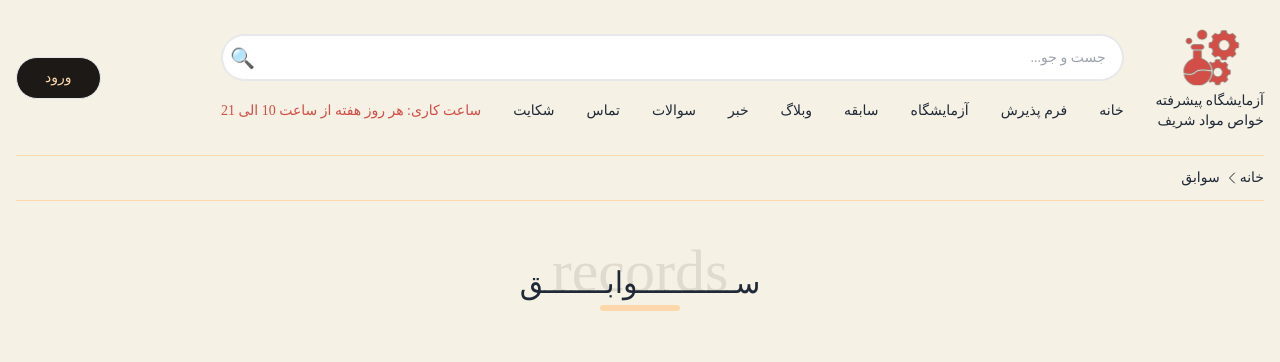
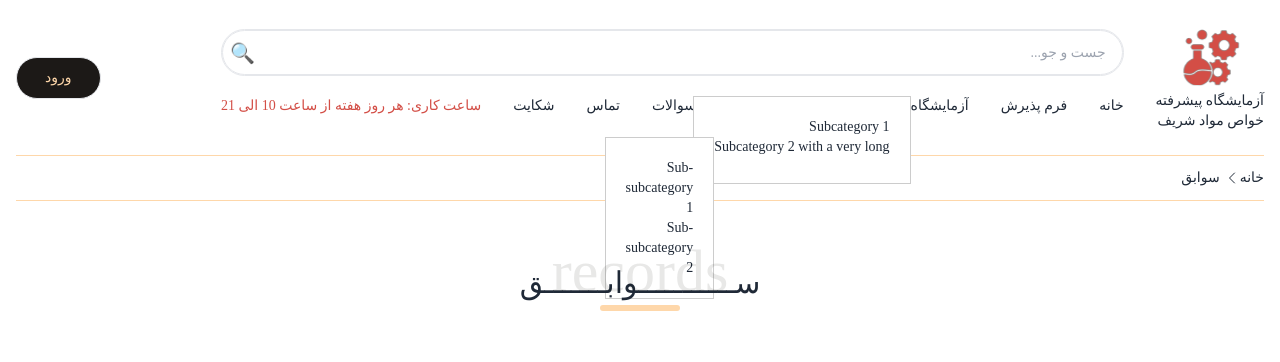
Before and after one commit to PouyaBaniadam2000/SharifLaboratory, a Django app: page /records/list in a window 1280 px wide. Shown: the top 362 px of the page. Run offline with Django 4.2, Linux system fonts and the light colour scheme; data comes from the database, SQL or seed files in the repository; some libraries are stand-ins or nearby versions.

Commit message:
nothing special!

```diff
--- a/record/templates/record/record_list.html
+++ b/record/templates/record/record_list.html
@@ -1,5 +1,7 @@
 {% extends 'base.html' %}
 {% load static %}
+
+{% block title %} سابقه {% endblock %}
 
 {% block content %}
 
--- a/templates/base.html
+++ b/templates/base.html
@@ -5,12 +5,35 @@
 <head>
     <meta charset="UTF-8"/>
     <meta name="viewport" content="width=device-width, initial-scale=1.0"/>
+    <link rel="stylesheet" href="{% static 'node_modules/swiper/swiper-bundle.min.css' %}"/>
+    <link rel="stylesheet" href="{% static 'public/build/style.css' %}"/>
+    <style>
+        /* Additional custom styles */
+        .sub-menu {
+            display: block;
+            position: absolute;
+            top: 0;
+            right: 100%;
+            background: white;
+            border: 1px solid #ccc;
+            padding: 20px;
+        }
 
-    <link
-            rel="stylesheet"
-            href="{% static 'node_modules/swiper/swiper-bundle.min.css' %}"
-    />
-    <link rel="stylesheet" href="{% static 'public/build/style.css' %}"/>
+        li:hover .sub-menu {
+            display: block;
+        }
+
+        .sub-menu:hover .category {
+            display: block;
+        }
+
+        .category {
+            display: inline-block;
+            white-space: nowrap;
+            overflow: hidden;
+            text-overflow: ellipsis;
+        }
+    </style>
     <title>{% block title %} {% endblock %}</title>
 </head>
 <body class="font-YekanBakh-Regular text-sm bg-[#f5f1e4]">
@@ -27,10 +50,8 @@
 
                             <svg xmlns="http://www.w3.org/2000/svg" fill="none" viewBox="0 0 24 24" stroke-width="1.5"
                                  stroke="currentColor" class="w-6 h-6 stroke-black swap-off fill-current">
-                                <path
-                                        stroke-linecap="round"
-                                        stroke-linejoin="round"
-                                        d="M3.75 6.75h16.5M3.75 12h16.5m-16.5 5.25h16.5"
+                                <path stroke-linecap="round" stroke-linejoin="round"
+                                      d="M3.75 6.75h16.5M3.75 12h16.5m-16.5 5.25h16.5"
                                 ></path>
                             </svg>
 
@@ -44,9 +65,7 @@
                         <label for="my-drawer-4" class="drawer-overlay"></label>
                         <ul class="menu p-4 w-80 h-full bg-base-200 text-base-content">
                             <div class="drawer-content text-left">
-                                <label
-                                        for="my-drawer-4"
-                                        class="swap swap-rotate drawer-button">
+                                <label for="my-drawer-4" class="swap swap-rotate drawer-button">
                                     <svg xmlns="http://www.w3.org/2000/svg" fill="none" viewBox="0 0 24 24"
                                          stroke-width="1.5" stroke="currentColor" class="w-6 h-6">
                                         <path stroke-linecap="round" stroke-linejoin="round" d="M6 18L18 6M6 6l12 12"/>
@@ -63,8 +82,7 @@
                                     </button>
                                     <input type="search" id="searchbar" name="q" placeholder="جست و جو..."
                                            class="w-48 px-4 py-2 rounded-full border focus:outline-none focus:ring-2 pl-10"
-                                           style="width: inherit"
-                                    />
+                                           style="width: inherit"/>
                                 </div>
                             </form>
                             <li>
@@ -136,6 +154,7 @@
                         </div>
                     </form>
                     <br/>
+
                     <ul class="flex gap-x-8 mt-12">
                         <li>
                             <a class="hover:border-b hover:border-orange-200 pb-1 duration-300"
@@ -145,9 +164,28 @@
                             <a class="hover:border-b hover:border-orange-200 pb-1 duration-300"
                                href="{% url 'admission:form' %}">فرم پذیرش</a>
                         </li>
-                        <li>
-                            <a class="hover:border-b hover:border-orange-200 pb-1 duration-300"
-                               href="{% url 'admission:form' %}">آزمایشگاه</a>
+                        <li class="relative group">
+                            <a class="hover:border-b hover:border-orange-200 pb-1 duration-300 category" href="#">آزمایشگاه</a>
+                            <!-- Subcategories for "آزمایشگاه" -->
+                            <ul class="sub-menu">
+                                <li>
+                                    <a href="#">Subcategory 1</a>
+                                </li>
+                                <li class="relative group">
+                                    <a class="category" href="#">Subcategory 2 with a very long</a>
+                                    <!-- Sub-subcategories for "Subcategory 2" -->
+                                    <ul class="sub-menu">
+                                        <li>
+                                            <a href="#">Sub-subcategory 1</a>
+                                        </li>
+                                        <li>
+                                            <a href="#">Sub-subcategory 2</a>
+                                        </li>
+                                        <!-- Add more sub-subcategories as needed -->
+                                    </ul>
+                                </li>
+                                <!-- Add more subcategories as needed -->
+                            </ul>
                         </li>
                         <li>
                             <a class="hover:border-b hover:border-orange-200 pb-1 duration-300"
@@ -179,6 +217,7 @@
                             </p>
                         </li>
                     </ul>
+
                 </div>
             </div>
 
@@ -206,9 +245,10 @@
             class="hidden fixed z-50 bottom-10 right-10 p-4 border-0 w-14 h-14 rounded-full bg-stone-900 hover:bg-orange-200 text-orange-200 hover:text-stone-900 duration-300">
         <svg xmlns="http://www.w3.org/2000/svg" fill="none" viewBox="0 0 24 24" stroke-width="1.5" stroke="currentColor"
              class="w-6 h-6">
-            <path stroke-linecap="round" stroke-linejoin="round" d="M12 19.5v-15m0 0l-6.75 6.75M12 4.5l6.75 6.75"
-            />
+
+            <path stroke-linecap="round" stroke-linejoin="round" d="M12 19.5v-15m0 0l-6.75 6.75M12 4.5l6.75 6.75"/>
         </svg>
+
         <span class="sr-only">Go to top</span>
     </button>
     <div class="container mx-auto max-w-screen-xl">
@@ -216,6 +256,7 @@
             <div class="col-span-12 lg:col-span-5">
                 <img class="mb-4" src="{% static 'assets/images/logo-light.png' %}" alt=""/>
                 <p>{{ footer_general_website_idea.body }}</p>
+
             </div>
             <div
                     class="col-span-12 sm:col-span-6 md:col-span-4 lg:col-span-2 text-right md:text-center">
@@ -242,14 +283,10 @@
             <div class="col-span-12 md:col-span-4 lg:col-span-3">
                 <div class="flex items-center">
                     <img src="{% static 'assets/images/enamad_logo.png' %}" alt=""/>
-                    <img
-                            src="{% static 'assets/images/samandehi_logo.png' %}"
-                            alt=""
-                    />
+                    <img src="{% static 'assets/images/samandehi_logo.png' %}" alt=""/>
                 </div>
             </div>
         </div>
-    </div>
 </footer>
 
 <script src="{% static 'node_modules/swiper/swiper-bundle.min.js' %}"></script>
```
Also changed, not shown: assets/public/build/style.css.
